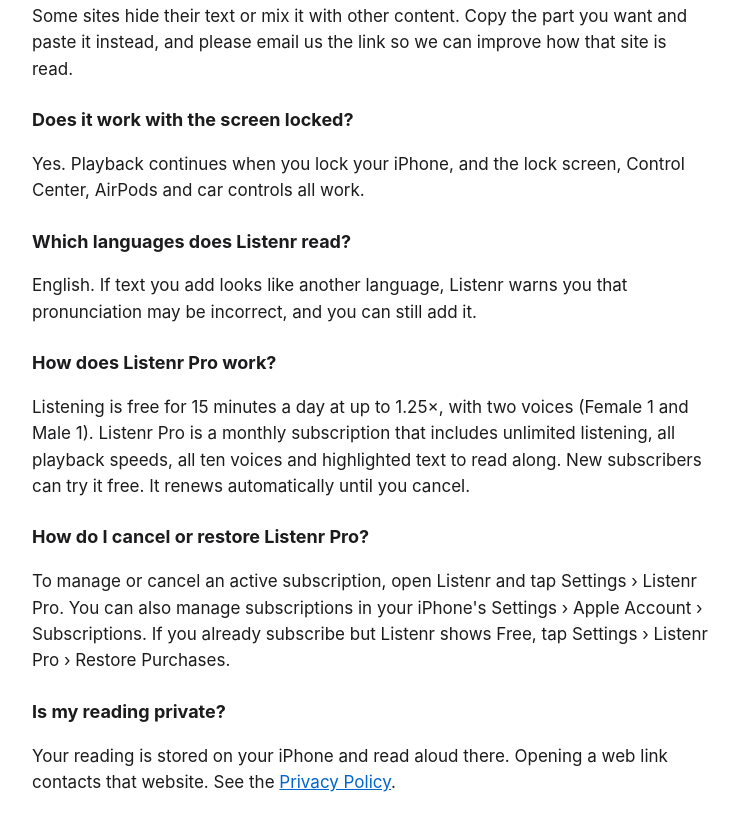
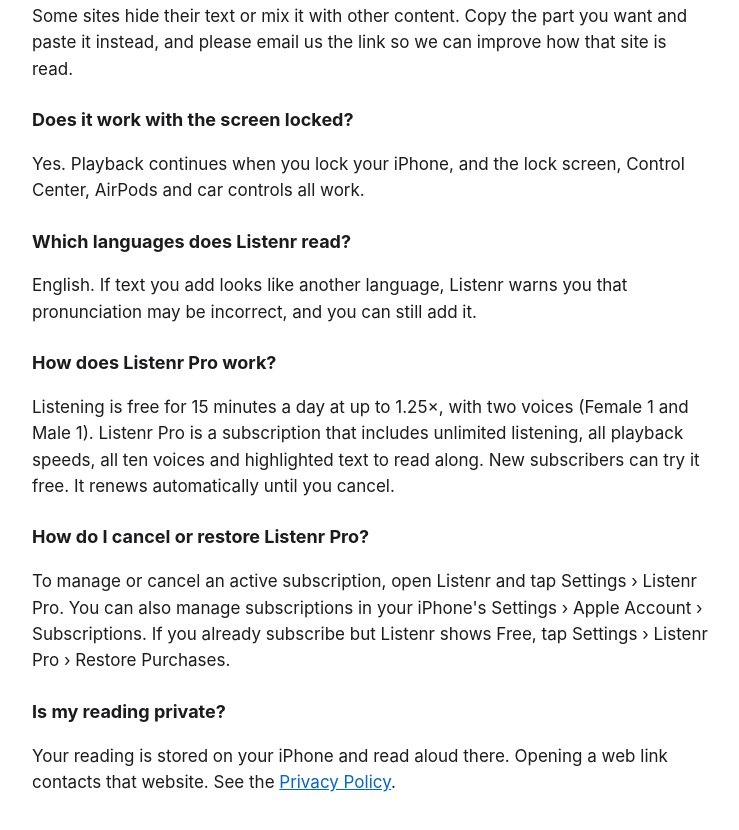
Before and after one commit to listenrapp/listenrapp.github.io, a plain HTML site: page support.html in a window 1280 px wide. Shown: the part 603-1433 px from the top of the page, without its empty margins (268-1007 px from the left). Drawn offline with Linux system fonts and the light colour scheme.

Commit message:
Describe Listenr Pro without naming one billing period
Co-Authored-By: Claude Opus 5.5 <noreply@anthropic.com>

```diff
--- a/support.html
+++ b/support.html
@@ -30,7 +30,7 @@
 <p>English. If text you add looks like another language, Listenr warns you that pronunciation may be incorrect, and you can still add it.</p>
 
 <h3>How does Listenr Pro work?</h3>
-<p>Listening is free for 15 minutes a day at up to 1.25×, with two voices (Female 1 and Male 1). Listenr Pro is a monthly subscription that includes unlimited listening, all playback speeds, all ten voices and highlighted text to read along. New subscribers can try it free. It renews automatically until you cancel.</p>
+<p>Listening is free for 15 minutes a day at up to 1.25×, with two voices (Female 1 and Male 1). Listenr Pro is a subscription that includes unlimited listening, all playback speeds, all ten voices and highlighted text to read along. New subscribers can try it free. It renews automatically until you cancel.</p>
 
 <h3>How do I cancel or restore Listenr Pro?</h3>
 <p>To manage or cancel an active subscription, open Listenr and tap Settings › Listenr Pro. You can also manage subscriptions in your iPhone's Settings › Apple Account › Subscriptions. If you already subscribe but Listenr shows Free, tap Settings › Listenr Pro › Restore Purchases.</p>
```
